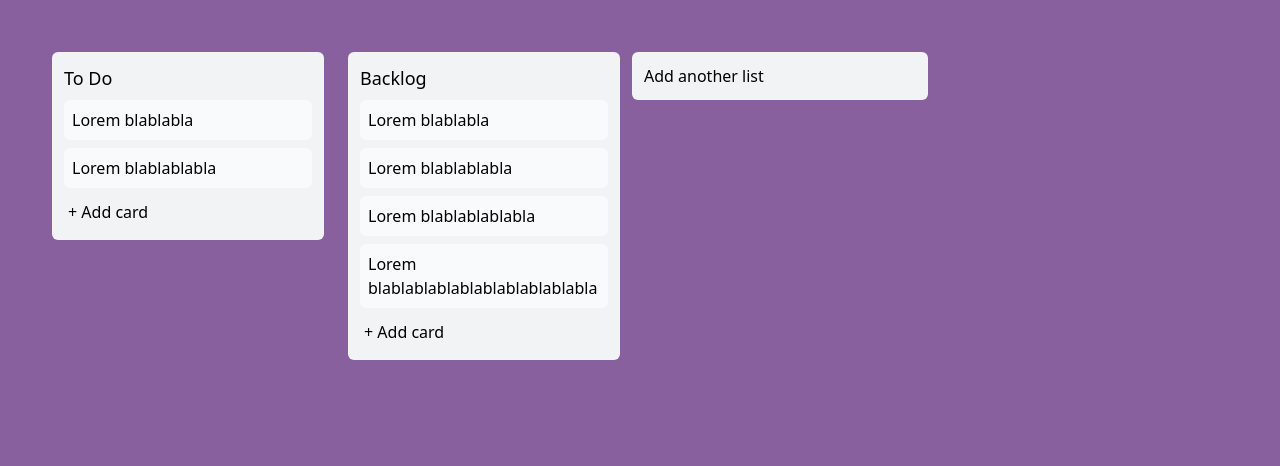
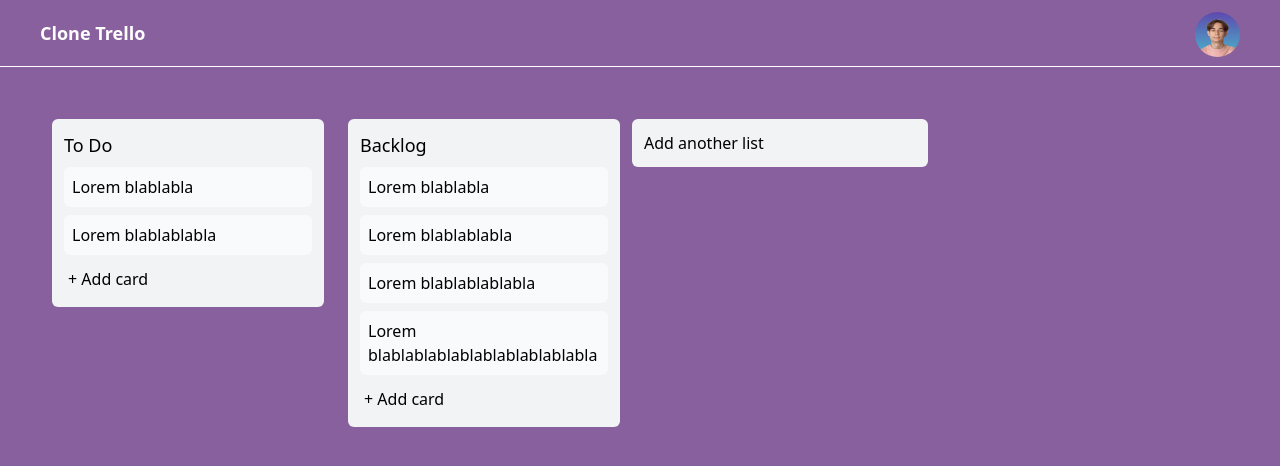
Before and after one commit to Shalimo/trello-clone, a React (Vite) app: page / in a window 1280 px wide. Shown: the top 466 px of the page. Built offline with nearby package versions, Linux system fonts and the light colour scheme.

Commit message:
add header

```diff
--- a/src/components/pages/Home/Home.jsx
+++ b/src/components/pages/Home/Home.jsx
@@ -8,6 +8,7 @@
 import TitleButton from '../../ui/TitleButton/TitleButton'
 import CardList from '../../ui/CardList/CardList'
 import List from '../../ui/List/List'
+import Header from '../../ui/Header/Header'
 import { DragDropContext } from 'react-beautiful-dnd'
 
 const Home = () => {
@@ -16,6 +17,7 @@
 
 	return (
 		<DragDropContext onDragEnd={onDragEnd}>
+			<Header />
 			<div className={style.content}>
 				{lists.map(list => (
 					<List key={list.id} list={list} />
--- a/src/components/pages/Home/Home.module.scss
+++ b/src/components/pages/Home/Home.module.scss
@@ -1,3 +1,3 @@
 .content {
-	@apply flex flex-row p-10;
+	@apply flex flex-row p-10 flex-wrap;
 }
--- a/src/components/ui/CardButton/AddCardButton.jsx
+++ b/src/components/ui/CardButton/AddCardButton.jsx
@@ -34,10 +34,14 @@
 			{isFormOpen ? (
 				<div className={style.secondButtonContainer}>
 					<button
-						onClick={() => {
-							handleInputChange('')
-							dispatch(addCard({ text, listID }))
-						}}
+						onClick={
+							text.length === 0
+								? null
+								: () => {
+										handleInputChange('')
+										dispatch(addCard({ text, listID }))
+								  }
+						}
 						className={style.secondCardButton}
 					>
 						Add card
--- /dev/null
+++ b/src/components/ui/Header/Header.jsx
@@ -0,0 +1,14 @@
+import React from 'react'
+import style from './Header.module.scss'
+import me from '../../../assets/me.jpg'
+
+const Header = () => {
+	return (
+		<div className={style.container}>
+			<h1>Clone Trello</h1>
+			<img src={me} />
+		</div>
+	)
+}
+
+export default Header
--- /dev/null
+++ b/src/components/ui/Header/Header.module.scss
@@ -0,0 +1,12 @@
+.container {
+	@apply bg-[#89609E] h-[67px] border-b-[#fff] border-b-[1px];
+	@apply flex flex-row justify-between;
+
+	h1 {
+		@apply flex items-center ml-10 text-[#fff] font-semibold text-lg;
+	}
+
+	img {
+		@apply w-[45px] h-[45px] rounded-full mr-10 flex mt-3;
+	}
+}
--- a/src/components/ui/TitleButton/TitleButton.jsx
+++ b/src/components/ui/TitleButton/TitleButton.jsx
@@ -33,10 +33,14 @@
 			{isFormTitleOpen ? (
 				<div className={style.secondButtonContainer}>
 					<button
-						onClick={() => {
-							handleInputChange('')
-							dispatch(addTitle(text))
-						}}
+						onClick={
+							text.length === 0
+								? null
+								: () => {
+										handleInputChange('')
+										dispatch(addTitle(text))
+								  }
+						}
 						className={style.secondTitleButton}
 					>
 						Add card
```
Also changed, not shown: src/assets/me.jpg (added).
